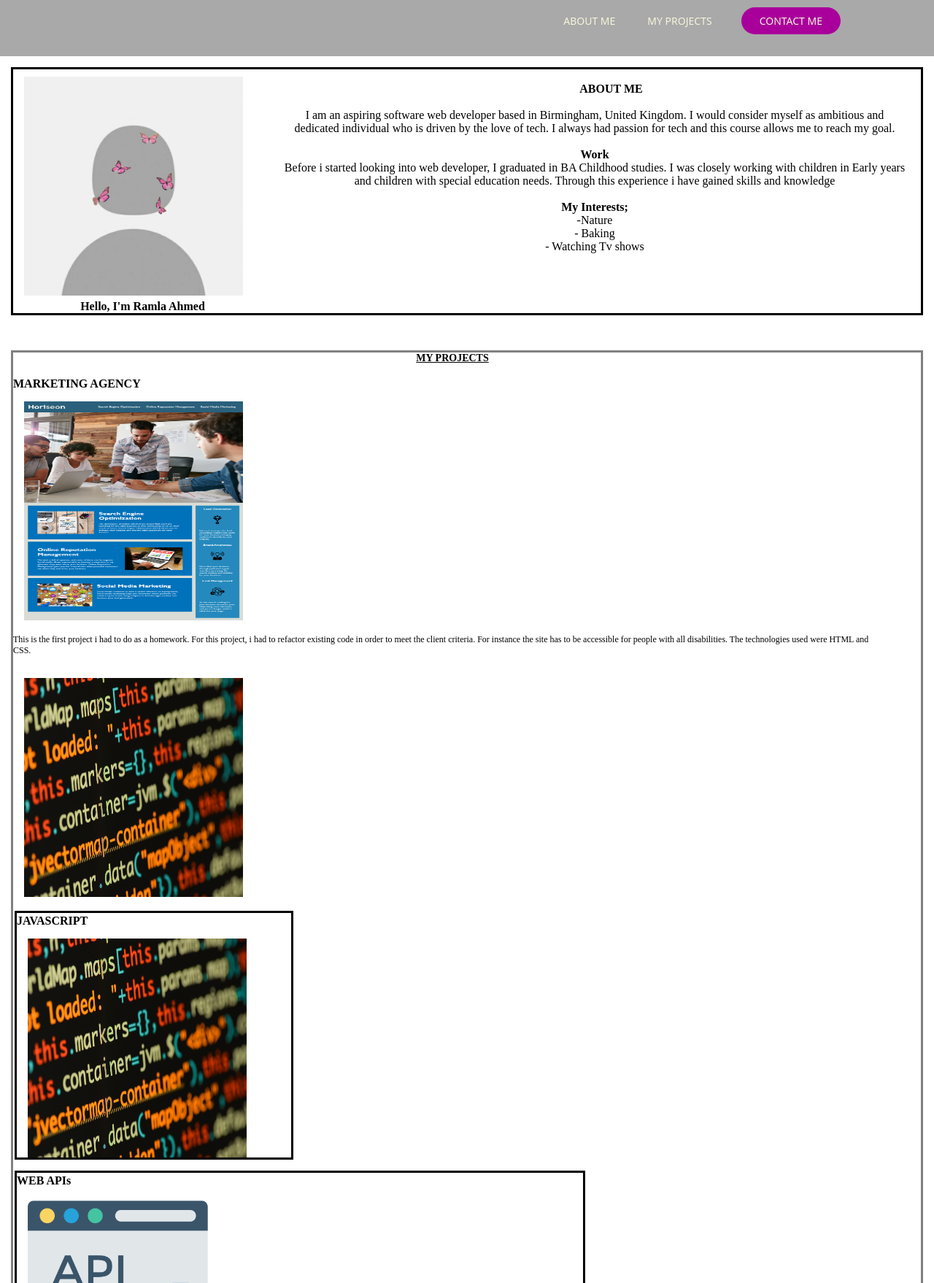
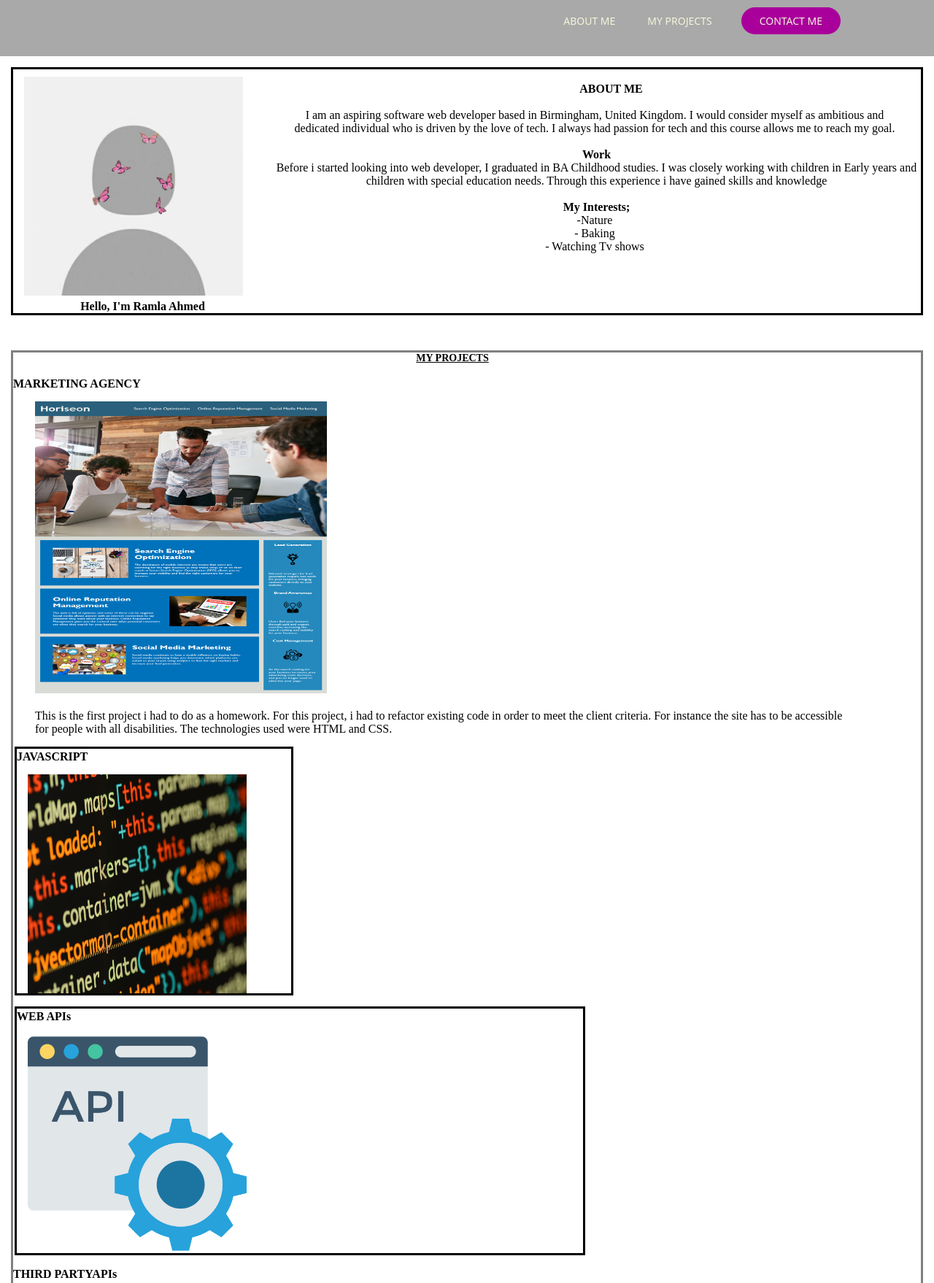
Before and after one commit to ramlaahmed/HTML-Portfolio, a plain HTML site: page index.html in a window 1280 px wide. Shown: the part 20-1778 px from the top of the page at 73% size. Drawn offline with Linux system fonts and the light colour scheme.

Commit message:
made the image bigger

```diff
--- a/assets/css/style.css
+++ b/assets/css/style.css
@@ -82,15 +82,14 @@ button:hover {
     text-align: center;
 }
 
-.aboutme, h1 {
+.aboutMe, h1 {
     margin-left: 40px;
-    text-decoration: ;
     font-size: 16px;
     text-align: center;
 
 }
 
-.aboutmetext {
+.about-me p {
     margin-left:  15px;
     margin-right: 20px;
     text-align: center;
@@ -129,7 +128,7 @@ h2 {
     justify-content: space-around;
 }
 
-.marketingcontainer {
+.marketingContainer {
     display:flex;
     line-height: normal;
     display: flow-root;
@@ -140,6 +139,18 @@ h2 {
     margin-bottom: 2px;
     font-size: 2px;
     justify-content: space-around;
+}
+
+.marketing {
+    margin-left:  15px;
+    margin-right: 15px;
+    text-align: left;
+    font-size: 16px;
+}
+
+.marketing img{
+    height: 400px;
+    width: 400px;
 }
 .javascript {
     display:flex;
@@ -154,7 +165,7 @@ h2 {
     justify-content: space-around;
 }
 
-.weba {
+.webApi {
     display:flex;
     line-height: normal;
     display: flow-root;
@@ -168,7 +179,7 @@ h2 {
 
 }
 
-.myproject {
+.myProject {
     margin-right: 60px;
     font-size:  12px;
 
@@ -179,7 +190,7 @@ h2 h3{
     font-size: 14px;
 }
 
-.marketingimg {
+.marketing Img {
     height: px;
     width: px;
     margin-left: px;
@@ -198,9 +209,6 @@ h2 h3{
     float: left;
     width: 25%;
     height: 280px;
-}
-input {
-
 }
 
 .footer h1 {
--- a/index.html
+++ b/index.html
@@ -26,9 +26,9 @@
     <h1></h1>
   </section>
 
-  <section class="aboutme">
+  <section class="aboutMe">
     <h1><br> ABOUT ME</h1>
-    <div class="aboutmetext">
+    <div class="about-me">
        <p> <br>I am an aspiring software web developer based in Birmingham, United Kingdom. I would consider myself
         as ambitious and dedicated individual who is driven by the love of tech.
         I always had passion for tech and this course allows me to reach my goal.</p>
@@ -41,30 +41,31 @@
 
  <container class="container2">
 
-  <section class="myproject">
+  <section class="myProject">
     <h1>MY PROJECTS</h1>
     <h2><br> MARKETING AGENCY</h2>
-    <div class="marketingimg">
+    <div class="marketing">
     <img src="assets/images/hori.png" alt="">
-    <p><br> This is the first project i had to do as a homework. For this project, i had to refactor existing code in order to meet the client criteria.
-            For instance the site has to be accessible for people with all disabilities. The technologies used were HTML and CSS.</p>
+    <div class= "marketing">
+    <p><br>This is the first project i had to do as a homework. For this project, i had to refactor existing code in order to meet the client criteria.
+    For instance the site has to be accessible for people with all disabilities. The technologies used were HTML and CSS.</p></div>
     </div>
-
-    <container class="">
-    <div><br><h2></h2></div>
-    <img src="./assets/images/java.jpeg" alt=""> </container>
 
   <container class="javascript">
   <div><br><h2>JAVASCRIPT</h2></div>
   <img src="./assets/images/java.jpeg" alt=""> </container>
 
-  <container class="weba">
+  <container class="webApi">
   <div><br><h2>WEB APIs</h2></div>
   <img src="./assets/images/apis.png" alt=""> </container>
 
-  <container class="This-PartyAPIs">
-  <div><br><h2>THIS PARTYAPIs</h2></div>
-  <img src="./assets/images/" alt=""> </container>
+  <container class="third-PartyAPIs">
+  <div><br><h2>THIRD PARTYAPIs</h2></div>
+  <img src="./assets/images/thirdparty.webp" alt=""> </container>
+
+   <container class="serverSide">
+    <div><br><h2>SERVER-SIDE APIs </h2></div>
+    <img src="assets/images/s2s_api_design.png" alt=""> </container>
 </section>
 </container>
 </body>
```
Also changed, not shown: assets/images/s2s_api_design.png (added), assets/images/thirdparty.webp (added).
